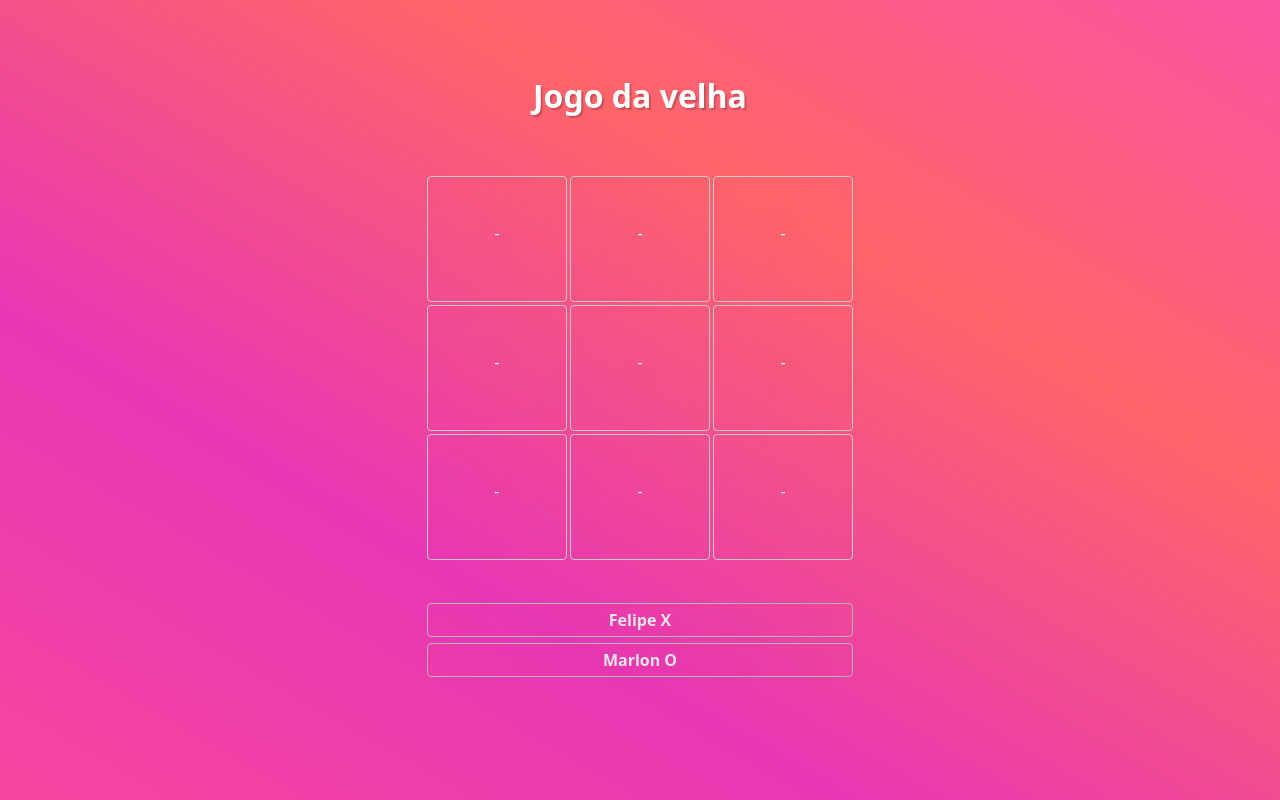
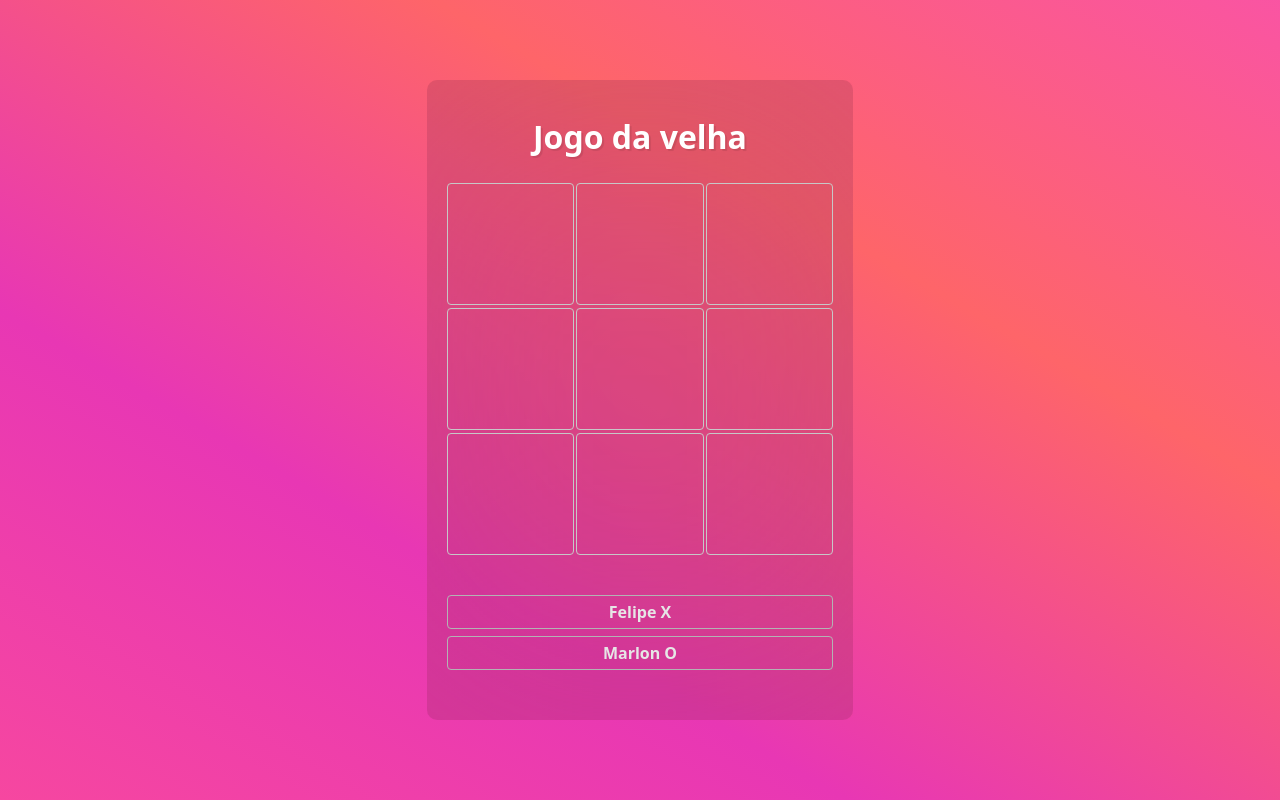
Before and after one commit to Yokuny/Tic-Tac-Toe, a plain HTML site: page index.html in a window 1280 px wide. Drawn offline with Linux system fonts and the light colour scheme.

Commit message:
game board check

```diff
--- a/contentGrid.css
+++ b/contentGrid.css
@@ -4,6 +4,12 @@
     display: grid;
     grid-template-rows: 0.15fr 0.6fr 0.25fr;
     grid-template-areas: "gameTitle" "ticTacToeGrid" "gameInfo";
+    box-sizing: border-box;
+    padding: 10px 20px;
+    border-radius: 10px;
+    background-color: rgba(0, 0, 0, 0.1);
+    backdrop-filter: blur(200px);
+
 }
 .gameTitle{
     grid-area: gameTitle;
--- a/index.html
+++ b/index.html
@@ -15,7 +15,7 @@
     <main class="mainGrid">
         <div class="contentGrid">
             <h1 class="gameTitle">Jogo da velha</h1>
-            <div class="ticTacToeGrid">
+            <div class="ticTacToeGrid" id="ticTacToeGrid">
                 <div id="square11" class="squareSize">-</div>
                 <div id="square12" class="squareSize">-</div>
                 <div id="square13" class="squareSize">-</div>
--- a/script.js
+++ b/script.js
@@ -1,3 +1,16 @@
 function render() {
-  console.log("akkk");
+  const gameBoard = document.getElementById("ticTacToeGrid");
+  gameBoard.innerHTML = "";
+  let gameBoardElement = [];
+  for (let i = 1; i < 4; i++) {
+    for (let j = 1; j < 4; j++) {
+      let aSquare = document.createElement("div");
+      aSquare.id = `square${i}${j}`;
+      aSquare.className = "squareSize";
+      gameBoardElement.push(aSquare);
+    }
+  }
+  gameBoardElement.forEach((element) => {
+    gameBoard.append(element);
+  });
 }
--- a/style.css
+++ b/style.css
@@ -1,8 +1,10 @@
 .gameTitle{
-    text-align: center;
+    display: flex;
+    align-items: center;
+    justify-content: center;
     font-weight: 600;
     font-size: 2rem;
-    text-shadow: 2px 2px 1px rgba(0, 0, 0, 0.2) ;
+    text-shadow: 2px 2px 1px rgba(0, 0, 0, 0.1) ;
 }
 .squareSize{
     box-sizing: border-box;
@@ -36,6 +38,4 @@
 }
 .gameInfo h4:hover{
     filter: brightness(100%);
-    font-weight: 700;
-    letter-spacing: 2px;
 }
```
